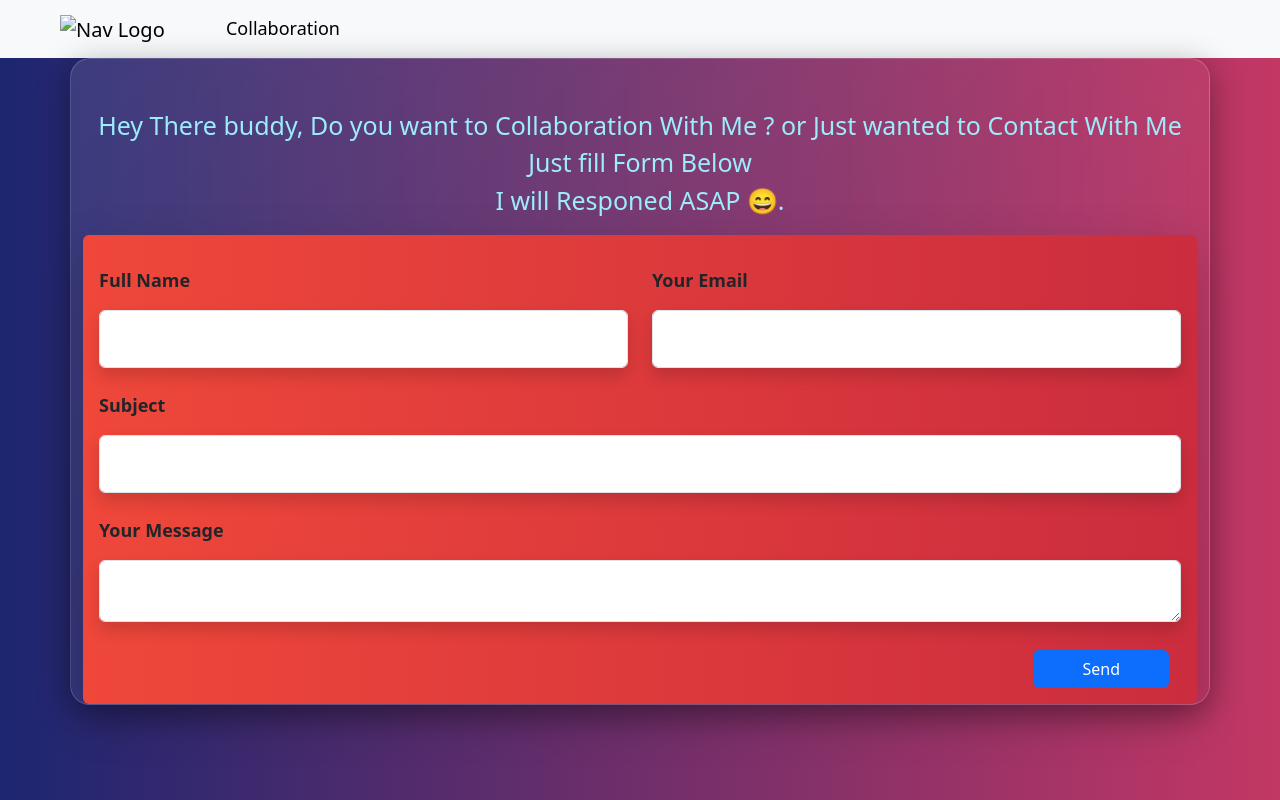
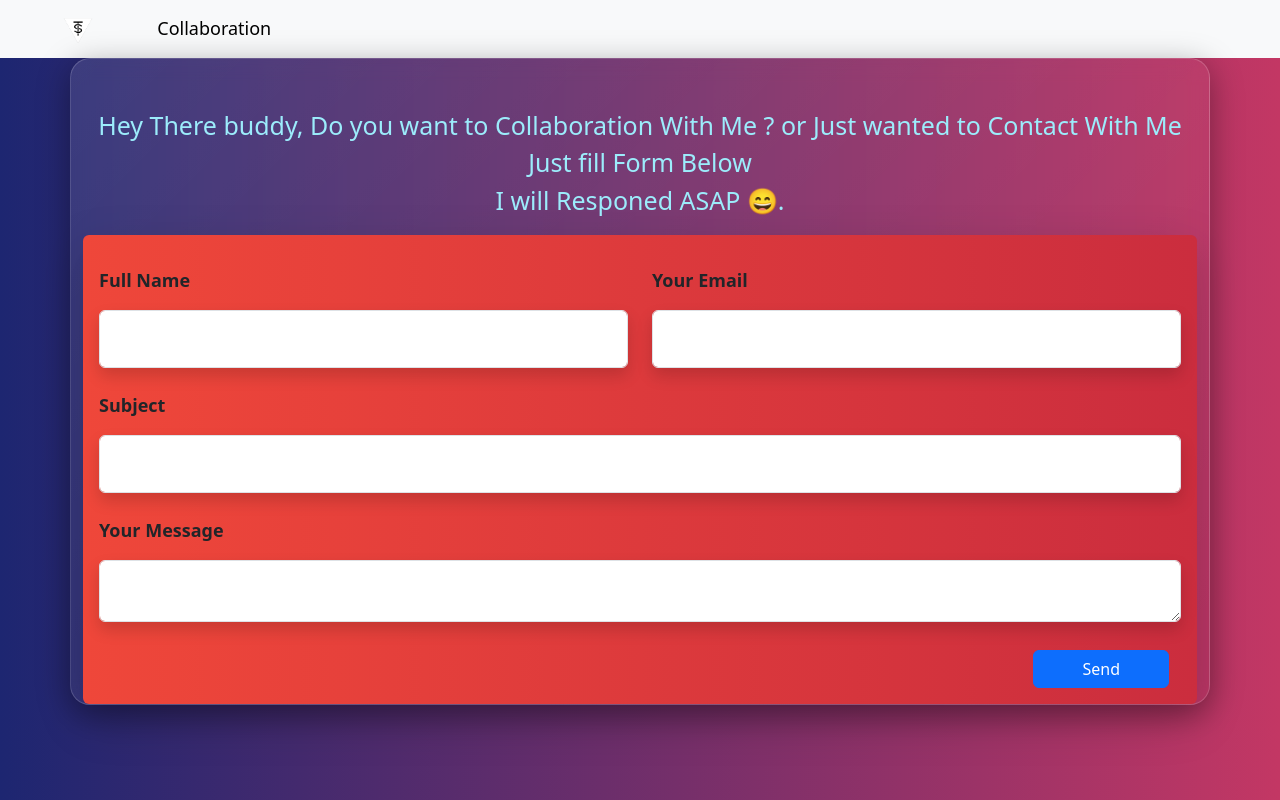
Before and after one commit to Jagadish19k/Personal-website, a plain HTML site: page src/assets/Contact-me/contact.html in a window 1280 px wide. Drawn offline with nearby package versions, Linux system fonts and the light colour scheme; the site is published under a folder, as on GitHub Pages, so addresses that start at the root find nothing; files whose address does not match are found by name.

Commit message:
Nav-logo

```diff
--- a/src/assets/Contact-me/contact.html
+++ b/src/assets/Contact-me/contact.html
@@ -20,7 +20,7 @@ style="webkit-backdrop-filter: blur(8px);
     <div class="container-fluid">
       <a class="navbar-brand" href="https://jagadish1999k-effective-engine-7gjxw9vq7pw2xxr-5500.preview.app.github.dev/src/index.html#home">
         <img
-          src="/src/assets/img/h.png"
+          src="./h.png"
           class="me-2 px-5"
           height="30"
           alt="Nav Logo"
```
Also changed, not shown: src/assets/Contact-me/h.png (added).
